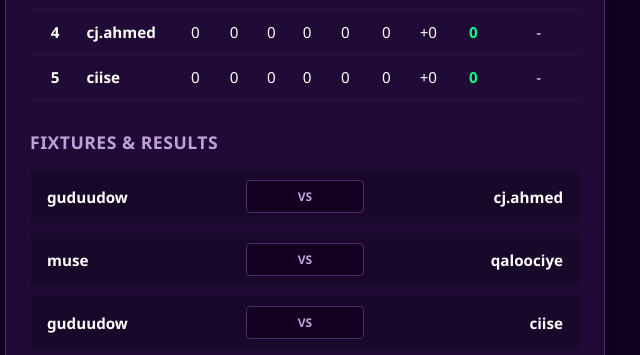
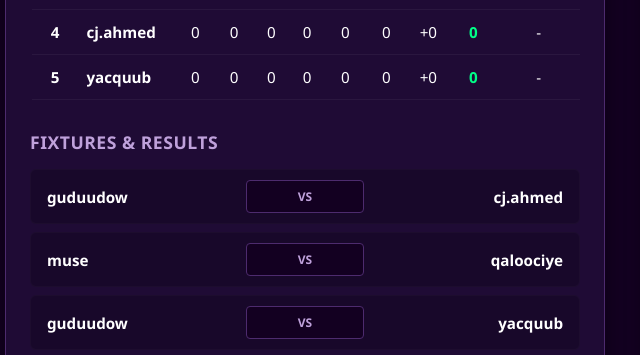
Before and after one commit to abdallaCJ/efb, a plain HTML site: page index.html in a window 1280 px wide. Shown: the part 401-756 px from the top of the page, 15-655 px from the left. Drawn offline with Linux system fonts and the light colour scheme.

Commit message:
Add files via upload

```diff
--- a/index.html
+++ b/index.html
@@ -290,7 +290,7 @@
 
     <script>
         // Replace these with your actual participant names
-        const playersG1 = ["guduudow ", "muse", "qaloociye", "cj.ahmed", "ciise"];
+        const playersG1 = ["guduudow ", "muse", "qaloociye", "cj.ahmed", "yacquub"];
         const playersG2 = ["mohamed mj", "maan", "suunyo xiir", "delight", "sadiiq"];
 
         function generateSchedule(players) {
@@ -308,14 +308,14 @@
 let matchesG1 = [
     { p1: "guduudow", p2: "cj.ahmed", s1: null,    s2: null },    // player1 won 3-1
     { p1: "muse", p2: "qaloociye", s1: null,    s2: null },    // 0-0 Draw
-    { p1: "guduudow", p2: "ciise", s1: null, s2: null }, // unplayed match
+    { p1: "guduudow", p2: "yacquub", s1: null, s2: null }, // unplayed match
     { p1: "qaloociye", p2: "cj.ahmed", s1: null, s2: null },
-    { p1: "muse", p2: "ciise", s1: null, s2: null },
+    { p1: "muse", p2: "yacquub", s1: null, s2: null },
     { p1: "guduudow", p2: "qaloociye", s1: null, s2: null },
     { p1: "muse", p2: "cj.ahmed", s1: null, s2: null },
-    { p1: "qaloociye", p2: "ciise", s1: null, s2: null },
+    { p1: "qaloociye", p2: "yacquub", s1: null, s2: null },
     { p1: "guduudow", p2: "muse", s1: null, s2: null },
-    { p1: "cj.ahmed", p2: "ciise", s1: null, s2: null }
+    { p1: "cj.ahmed", p2: "yacquub", s1: null, s2: null }
 ];
 
 // Manually entered matches and scores for Group 2
```
